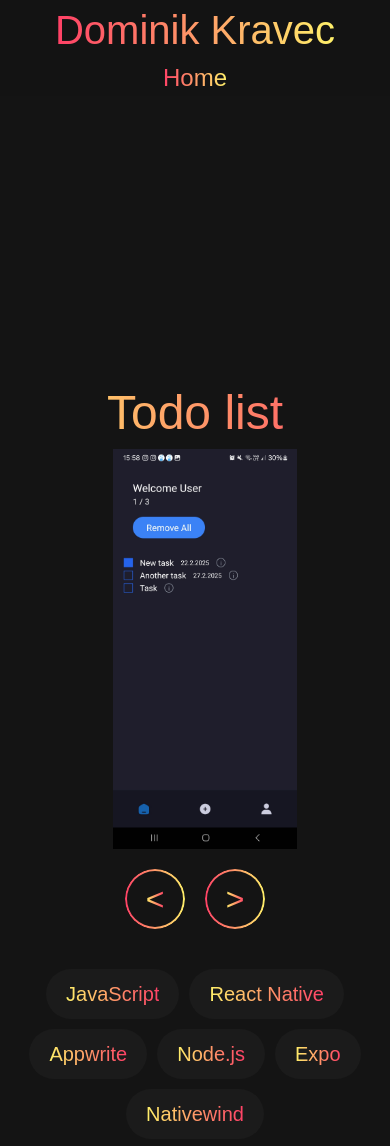
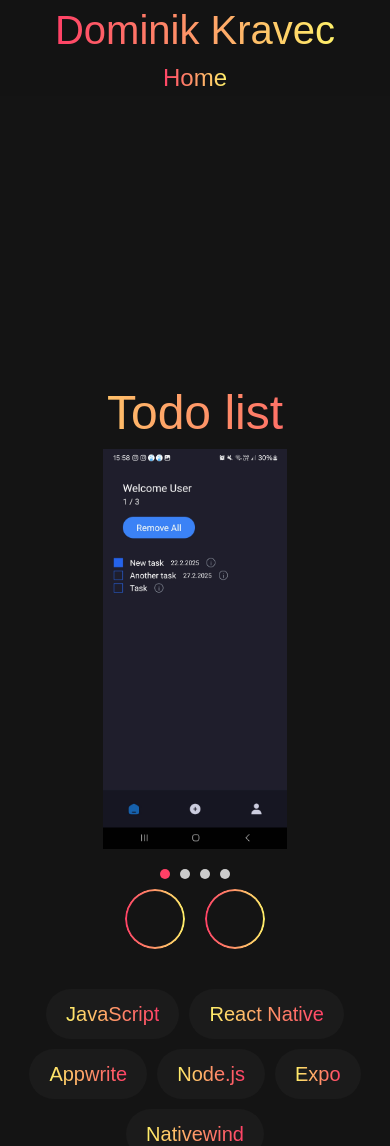
Before and after one commit to DominikKravec/portfolio, a Next.js app: page /project/1 in a window 390 px wide. Shown: the top 1146 px of the page. Built offline with nearby package versions, Linux system fonts and the light colour scheme.

Commit message:
change image scroller and styling

```diff
--- a/src/components/ImageScroller/ImageScroller.jsx
+++ b/src/components/ImageScroller/ImageScroller.jsx
@@ -2,9 +2,9 @@
 
 import { useState } from "react";
 import Image from "next/image";
-import './style.css'
+import "./style.css";
 
-export default function ImageScroller({images}) {
+export default function ImageScroller({ images }) {
   const [currentIndex, setCurrentIndex] = useState(0);
 
   const handlePrev = () => {
@@ -19,54 +19,127 @@ export default function ImageScroller({images}) {
     );
   };
 
-    if(!images){
-        return <div>no images</div>;
+  if (!images || images.length === 0) {
+    return <div>No images</div>;
   }
 
   return (
     <div className="image-scroller">
-            {/* Left Arrow */}
-            <div className="button-wrapper">
+      <div className="carousel-wrapper">
+        <div className="button-wrapper left">
           <button onClick={handlePrev} className="button">
-                    <p>
-                        {'<'}
-                    </p>
+            <svg
+              className="arrow-icon"
+              xmlns="http://www.w3.org/2000/svg"
+              viewBox="0 0 24 24"
+              fill="none"
+              stroke="url(#gradient)"
+              strokeWidth="2"
+              strokeLinecap="round"
+              strokeLinejoin="round"
+            >
+              <defs>
+                <linearGradient id="gradient" x1="0%" y1="0%" x2="100%" y2="0%">
+                  <stop offset="0%" stopColor="rgba(255, 64, 102, 1)" />
+                  <stop offset="100%" stopColor="rgb(255, 241, 106)" />
+                </linearGradient>
+              </defs>
+              <polyline points="15 18 9 12 15 6"></polyline>
+            </svg>
           </button>
         </div>
-
-            {/* Image Display */}
-            <div className="image-wrapper">
+        <div className="carousel-container">
+          <div
+            className="carousel-inner"
+            style={{ transform: `translateX(-${currentIndex * 100}%)` }}
+          >
+            {images.map((image, index) => (
+              <div key={index} className="carousel-item">
                 <Image
-                    src={images[currentIndex]}
-                    alt={`Slide ${currentIndex + 1}`}
+                  src={image}
+                  alt={`Slide ${index + 1}`}
                   layout="fill"
                   objectFit="contain"
                   className="scroller-image"
                 />
               </div>
-
-            {/* Right Arrow */}
-            <div className="button-wrapper">
+            ))}
+          </div>
+        </div>
+        <div className="button-wrapper right">
           <button onClick={handleNext} className="button">
-                    <p>
-                        {'>'}
-                    </p>
+            <svg
+              className="arrow-icon"
+              xmlns="http://www.w3.org/2000/svg"
+              viewBox="0 0 24 24"
+              fill="none"
+              stroke="url(#gradient)"
+              strokeWidth="2"
+              strokeLinecap="round"
+              strokeLinejoin="round"
+            >
+              <defs>
+                <linearGradient id="gradient" x1="0%" y1="0%" x2="100%" y2="0%">
+                  <stop offset="0%" stopColor="rgba(255, 64, 102, 1)" />
+                  <stop offset="100%" stopColor="rgb(255, 241, 106)" />
+                </linearGradient>
+              </defs>
+              <polyline points="9 18 15 12 9 6"></polyline>
+            </svg>
           </button>
         </div>
-
+      </div>
+      <div className="indicators">
+        {images.map((_, index) => (
+          <button
+            key={index}
+            className={`indicator ${index === currentIndex ? "active" : ""}`}
+            onClick={() => setCurrentIndex(index)}
+          />
+        ))}
+      </div>
       <div className="phone-button-wrapper">
         <button onClick={handlePrev} className="button">
-                    <p>
-                        {'<'}
-                    </p>
+          <svg
+            className="arrow-icon"
+            xmlns="http://www.w3.org/2000/svg"
+            viewBox="0 0 24 24"
+            fill="none"
+            stroke="url(#gradient)"
+            strokeWidth="2"
+            strokeLinecap="round"
+            strokeLinejoin="round"
+          >
+            <defs>
+              <linearGradient id="gradient" x1="0%" y1="0%" x2="100%" y2="0%">
+                <stop offset="0%" stopColor="rgba(255, 64, 102, 1)" />
+                <stop offset="100%" stopColor="rgb(255, 241, 106)" />
+              </linearGradient>
+            </defs>
+            <polyline points="15 18 9 12 15 6"></polyline>
+          </svg>
         </button>
         <button onClick={handleNext} className="button">
-                    <p>
-                        {'>'}
-                    </p>
+          <svg
+            className="arrow-icon"
+            xmlns="http://www.w3.org/2000/svg"
+            viewBox="0 0 24 24"
+            fill="none"
+            stroke="url(#gradient)"
+            strokeWidth="2"
+            strokeLinecap="round"
+            strokeLinejoin="round"
+          >
+            <defs>
+              <linearGradient id="gradient" x1="0%" y1="0%" x2="100%" y2="0%">
+                <stop offset="0%" stopColor="rgba(255, 64, 102, 1)" />
+                <stop offset="100%" stopColor="rgb(255, 241, 106)" />
+              </linearGradient>
+            </defs>
+            <polyline points="9 18 15 12 9 6"></polyline>
+          </svg>
         </button>
       </div>
-
     </div>
   );
 }
--- a/src/components/ImageScroller/style.css
+++ b/src/components/ImageScroller/style.css
@@ -1,51 +1,104 @@
 .image-scroller {
   display: flex;
+  flex-direction: column;
+  align-items: center;
+}
+
+.carousel-wrapper {
+  display: flex;
+  flex-direction: row;
+  align-items: center;
   justify-content: center;
-  gap: 20px;
+  margin-bottom: 10px;
+}
+
+.carousel-container {
+  width: 600px;
+  height: 400px;
+  position: relative;
+  overflow: hidden;
 }
 @media (max-width: 600px) {
-  .image-scroller {
-    width: 100vw;
-    padding: 0 10px;
-    flex-direction: column;
-  }
-}
-
-.image-wrapper {
-  height: 400px;
-  width: 600px;
-  overflow: hidden;
-  position: relative;
-}
-@media (max-width: 600px) {
-  .image-wrapper {
+  .carousel-container {
     width: 100vw;
   }
 }
 
+.carousel-inner {
+  display: flex;
+  flex-direction: row;
+  transition: transform 0.5s ease-in-out;
+  height: 100%;
+}
+
+.carousel-item {
+  flex: 0 0 100%;
+  position: relative;
+  height: 100%;
+}
+
 .scroller-image {
   -o-object-fit: contain;
-     object-fit: contain; /* Ensures the image covers the box without distortion */
+     object-fit: contain;
 }
 
 .button-wrapper {
-  display: grid;
+  margin: 0 30px; /* Adjust this value to change the margin between arrows and image */
+}
+@media (max-width: 600px) {
+  .button-wrapper {
+    display: none;
+  }
+}
+
+.phone-button-wrapper {
+  display: none;
+}
+@media (max-width: 600px) {
+  .phone-button-wrapper {
+    display: flex;
+    justify-content: center;
+    gap: 20px;
+    margin-top: 10px;
+  }
+}
+
+.indicators {
+  display: flex;
   justify-content: center;
-  align-content: center;
+  margin-top: 10px;
 }
-.button-wrapper .button {
+
+.indicator {
+  width: 10px;
+  height: 10px;
+  border-radius: 50%;
+  background-color: #ccc;
+  margin: 0 5px;
+  cursor: pointer;
+  border: none;
+  padding: 0;
+  transition: background-color 0.3s;
+}
+.indicator.active {
+  background-color: rgb(255, 64, 102);
+}
+.indicator:hover {
+  background-color: rgba(255, 64, 102, 0.7);
+}
+
+.button {
+  background: transparent;
+  border: none;
   position: relative;
-  display: grid;
-  text-align: center;
-  justify-content: center;
-  align-content: center;
   padding: 5px;
   height: 60px;
   width: 60px;
   border-radius: 50%;
-  transition: 1s;
+  cursor: pointer;
+  transition: background 0.3s ease-in-out, transform 0.3s ease-in-out, box-shadow 0.3s ease-in-out;
 }
-.button-wrapper .button::before {
+.button::before {
   content: "";
   position: absolute;
   inset: 0;
@@ -56,81 +109,20 @@
   -webkit-mask-composite: xor;
   mask-composite: exclude;
 }
-.button-wrapper .button p {
-  text-align: center;
-  background: linear-gradient(-90deg, rgb(255, 64, 102) 0%, rgb(255, 241, 106) 100%);
-  -webkit-background-clip: text;
-  -webkit-text-fill-color: transparent;
-  font-size: 2rem;
+.button .arrow-icon {
+  width: 24px;
+  height: 24px;
+  display: block;
+  margin: auto; /* Centers the arrow icon within the button */
 }
-.button-wrapper .button:hover {
+.button:hover {
   background: linear-gradient(90deg, rgb(255, 64, 102) 0%, rgb(255, 241, 106) 100%);
+  transform: scale(1.1);
+  box-shadow: 0 4px 8px rgba(0, 0, 0, 0.2);
 }
-.button-wrapper .button:hover::before {
+.button:hover::before {
   content: none;
 }
-.button-wrapper .button:hover p {
-  color: #252525;
-  background: none;
-  -webkit-background-clip: text;
-  -webkit-text-fill-color: #252525;
-}
-@media (max-width: 900px) {
-  .button-wrapper {
-    display: none;
-  }
-}
-
-.phone-button-wrapper {
-  display: flex;
-  justify-content: center;
-  align-content: center;
-  gap: 20px;
-}
-.phone-button-wrapper .button {
-  position: relative;
-  display: grid;
-  text-align: center;
-  justify-content: center;
-  align-content: center;
-  padding: 5px;
-  height: 60px;
-  width: 60px;
-  border-radius: 50%;
-  transition: 1s;
-}
-.phone-button-wrapper .button::before {
-  content: "";
-  position: absolute;
-  inset: 0;
-  border-radius: 50px;
-  padding: 2px;
-  background: linear-gradient(90deg, rgb(255, 64, 102) 0%, rgb(255, 241, 106) 100%);
-  -webkit-mask: linear-gradient(#fff 0 0) content-box, linear-gradient(#fff 0 0);
-  -webkit-mask-composite: xor;
-  mask-composite: exclude;
-}
-.phone-button-wrapper .button p {
-  text-align: center;
-  background: linear-gradient(-90deg, rgb(255, 64, 102) 0%, rgb(255, 241, 106) 100%);
-  -webkit-background-clip: text;
-  -webkit-text-fill-color: transparent;
-  font-size: 2rem;
-}
-.phone-button-wrapper .button:hover {
-  background: linear-gradient(90deg, rgb(255, 64, 102) 0%, rgb(255, 241, 106) 100%);
-}
-.phone-button-wrapper .button:hover::before {
-  content: none;
-}
-.phone-button-wrapper .button:hover p {
-  color: #252525;
-  background: none;
-  -webkit-background-clip: text;
-  -webkit-text-fill-color: #252525;
-}
-@media (min-width: 600px) {
-  .phone-button-wrapper {
-    display: none;
-  }
+.button:hover .arrow-icon {
+  stroke: #fff; /* White stroke on hover for contrast */
 }/*# sourceMappingURL=style.css.map */
--- a/src/components/ImageScroller/style.scss
+++ b/src/components/ImageScroller/style.scss
@@ -1,142 +1,124 @@
-.image-scroller{
+.image-scroller {
+    display: flex;
+    flex-direction: column;
+    align-items: center;
+  }
+
+  .carousel-wrapper {
+    display: flex;
+    flex-direction: row;
+    align-items: center;
+    justify-content: center;
+    margin-bottom: 10px;
+  }
+
+  .carousel-container {
+    width: 600px;
+    height: 400px;
+    position: relative;
+    overflow: hidden;
+    @media (max-width: 600px) {
+      width: 100vw;
+    }
+  }
+
+  .carousel-inner {
+    display: flex;
+    flex-direction: row;
+    transition: transform 0.5s ease-in-out;
+    height: 100%;
+  }
+
+  .carousel-item {
+    flex: 0 0 100%;
+    position: relative;
+    height: 100%;
+  }
+
+  .scroller-image {
+    object-fit: contain;
+  }
+
+  .button-wrapper {
+    margin: 0 30px; /* Adjust this value to change the margin between arrows and image */
+    @media (max-width: 600px) {
+      display: none;
+    }
+  }
+
+  .phone-button-wrapper {
+    display: none;
+    @media (max-width: 600px) {
       display: flex;
       justify-content: center;
       gap: 20px;
-
-    @media(max-width: 600px){
-        width: 100vw;
-        padding: 0 10px;
-        flex-direction: column;
+      margin-top: 10px;
+    }
   }
 
+  .indicators {
+    display: flex;
+    justify-content: center;
+    margin-top: 10px;
   }
 
-.image-wrapper{
-    height: 400px;
-    width: 600px;
-    overflow: hidden;
-    position: relative;
-    @media(max-width: 600px){
-        width: 100vw;
+  .indicator {
+    width: 10px;
+    height: 10px;
+    border-radius: 50%;
+    background-color: #ccc;
+    margin: 0 5px;
+    cursor: pointer;
+    border: none;
+    padding: 0;
+    transition: background-color 0.3s;
+    &.active {
+      background-color: rgba(255, 64, 102, 1);
+    }
+    &:hover {
+      background-color: rgba(255, 64, 102, 0.7);
     }
   }
-.scroller-image {
-    object-fit: contain; /* Ensures the image covers the box without distortion */
-}
 
-.button-wrapper{
-    display: grid;
-    justify-content: center;
-    align-content: center;
-    .button{
+  .button {
+    background: transparent;
+    border: none;
     position: relative;
+    padding: 5px;
+    height: 60px;
+    width: 60px;
+    border-radius: 50%;
+    cursor: pointer;
+    transition: background 0.3s ease-in-out, transform 0.3s ease-in-out, box-shadow 0.3s ease-in-out;
+
     &::before {
       content: "";
       position: absolute;
       inset: 0;
       border-radius: 50px;
       padding: 2px;
-            background:linear-gradient(90deg, rgba(255,64,102,1) 0%, rgb(255, 241, 106) 100%);
-            -webkit-mask:
-               linear-gradient(#fff 0 0) content-box,
-               linear-gradient(#fff 0 0);
+      background: linear-gradient(90deg, rgba(255, 64, 102, 1) 0%, rgb(255, 241, 106) 100%);
+      -webkit-mask: linear-gradient(#fff 0 0) content-box, linear-gradient(#fff 0 0);
       -webkit-mask-composite: xor;
       mask-composite: exclude;
     }
-        display: grid;
-        text-align: center;
-        justify-content: center;
-        align-content: center;
-        p{
-            text-align: center;
-            background: linear-gradient(-90deg, rgba(255,64,102,1) 0%, rgba(255,241,106,1) 100%);
-            -webkit-background-clip: text;
-            -webkit-text-fill-color: transparent;
-            font-size: 2rem;
+
+    .arrow-icon {
+      width: 24px;
+      height: 24px;
+      display: block;
+      margin: auto; /* Centers the arrow icon within the button */
     }
 
-        padding: 5px;
-        height: 60px;
-        width: 60px;
-        border-radius: 50%;
-        transition: 1s;
-    }
-
-    .button:hover{
+    &:hover {
+      background: linear-gradient(90deg, rgba(255, 64, 102, 1) 0%, rgb(255, 241, 106) 100%);
+      transform: scale(1.1);
+      box-shadow: 0 4px 8px rgba(0, 0, 0, 0.2);
       &::before {
         content: none;
       }
-
-        background: linear-gradient(90deg, rgba(255,64,102,1) 0%, rgb(255, 241, 106) 100%);
-        p{
-            color: #252525;
-            background: none;
-            -webkit-background-clip: text;
-            -webkit-text-fill-color: #252525;
+      .arrow-icon {
+        stroke: #fff; /* White stroke on hover for contrast */
       }
     }
-
-    @media(max-width: 900px){
-        display: none;
   }
-
-}
-
-.phone-button-wrapper{
-    display: flex;
-    justify-content: center;
-    align-content: center;
-    gap: 20px;
-    .button{
-        position: relative;
-        &::before {
-            content: "";
-            position: absolute;
-            inset: 0;
-            border-radius: 50px;
-            padding: 2px;
-            background:linear-gradient(90deg, rgba(255,64,102,1) 0%, rgb(255, 241, 106) 100%);
-            -webkit-mask:
-               linear-gradient(#fff 0 0) content-box,
-               linear-gradient(#fff 0 0);
-            -webkit-mask-composite: xor;
-                    mask-composite: exclude;
-        }
-        display: grid;
-        text-align: center;
-        justify-content: center;
-        align-content: center;
-        p{
-            text-align: center;
-            background: linear-gradient(-90deg, rgba(255,64,102,1) 0%, rgba(255,241,106,1) 100%);
-            -webkit-background-clip: text;
-            -webkit-text-fill-color: transparent;
-            font-size: 2rem;
-        }
-
-        padding: 5px;
-        height: 60px;
-        width: 60px;
-        border-radius: 50%;
-        transition: 1s;
-    }
-
-    .button:hover{
-        &::before {
-            content: none;
-        }
-
-        background: linear-gradient(90deg, rgba(255,64,102,1) 0%, rgb(255, 241, 106) 100%);
-        p{
-            color: #252525;
-            background: none;
-            -webkit-background-clip: text;
-            -webkit-text-fill-color: #252525;
-        }
-    }
-
-    @media(min-width: 600px){
-        display: none;
-    }
-
-}
--- a/src/components/ProjectCard/ProjectCard.jsx
+++ b/src/components/ProjectCard/ProjectCard.jsx
@@ -26,7 +26,7 @@ export default function ProjectCard({project}) {
                 <p>{project.name}</p>
             </div>
             <div className="button-container">
-                <a className="more-button"
+                <a className="button"
                     onClick={() => {
                         console.log("aaaa")
                         router.push("/project/" + project.id)
--- a/src/components/ProjectCard/style.css
+++ b/src/components/ProjectCard/style.css
@@ -29,8 +29,9 @@
   background: none;
   border-radius: 20px;
   position: relative;
-  padding: 1vh 2.5em;
+  padding: 0.5rem 2.5em;
   overflow: hidden;
+  transition: 0.1s ease-in;
 }
 .project-card .button-container a p {
   background: linear-gradient(90deg, rgb(255, 64, 102) 0%, rgb(255, 241, 106) 100%);
@@ -49,6 +50,7 @@
   mask-composite: exclude;
 }
 .project-card .button-container a:hover {
+  padding: 0.6rem 2.6em;
   background: linear-gradient(90deg, rgb(255, 64, 102) 0%, rgb(255, 241, 106) 100%);
 }
 .project-card .button-container a:hover::before {
--- a/src/components/ProjectCard/style.scss
+++ b/src/components/ProjectCard/style.scss
@@ -33,8 +33,9 @@
             background: none;
             border-radius: 20px;
             position: relative;
-            padding: 1vh 2.5em;
+            padding: 0.5rem 2.5em;
             overflow: hidden;
+            transition: 0.1s ease-in;
 
             &::before {
                 content: "";
@@ -50,6 +51,7 @@
                         mask-composite: exclude;
             }
             &:hover{
+                padding: 0.6rem 2.6em;
                 &::before {
                     content: none;
                 }
--- a/src/components/sections/projects/projects.jsx
+++ b/src/components/sections/projects/projects.jsx
@@ -24,8 +24,8 @@ export default function Projects() {
     }, [])
 
   return (
+    <>
         <section id="projects" className="">
-
             {
                 projects ? projects.map(
                     (project) => (
@@ -42,5 +42,6 @@ export default function Projects() {
 
 
         </section>
+    </>
   )
 }
--- a/src/components/sections/projects/style.css
+++ b/src/components/sections/projects/style.css
@@ -5,7 +5,7 @@
   padding: 5vh 0;
   gap: 10vw;
 }
-@media (max-width: 900px) {
+@media (max-width: 600px) {
   #projects {
     margin: 50px 0;
     grid-template-columns: 1fr;
```
Also changed, not shown: 2 other files (tests, documents, lock files or other folders). Lines whose indentation alone changed are shown as unchanged.
